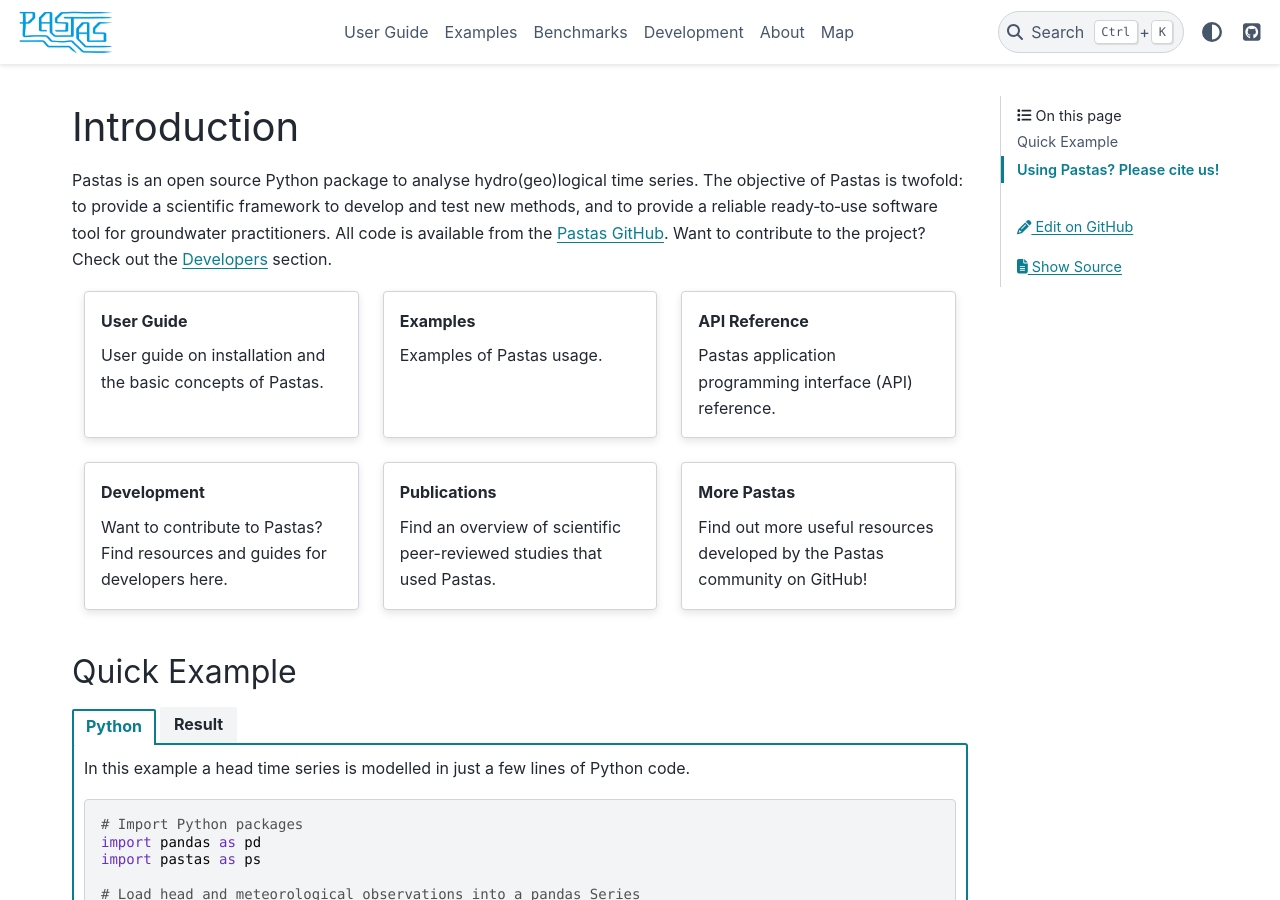
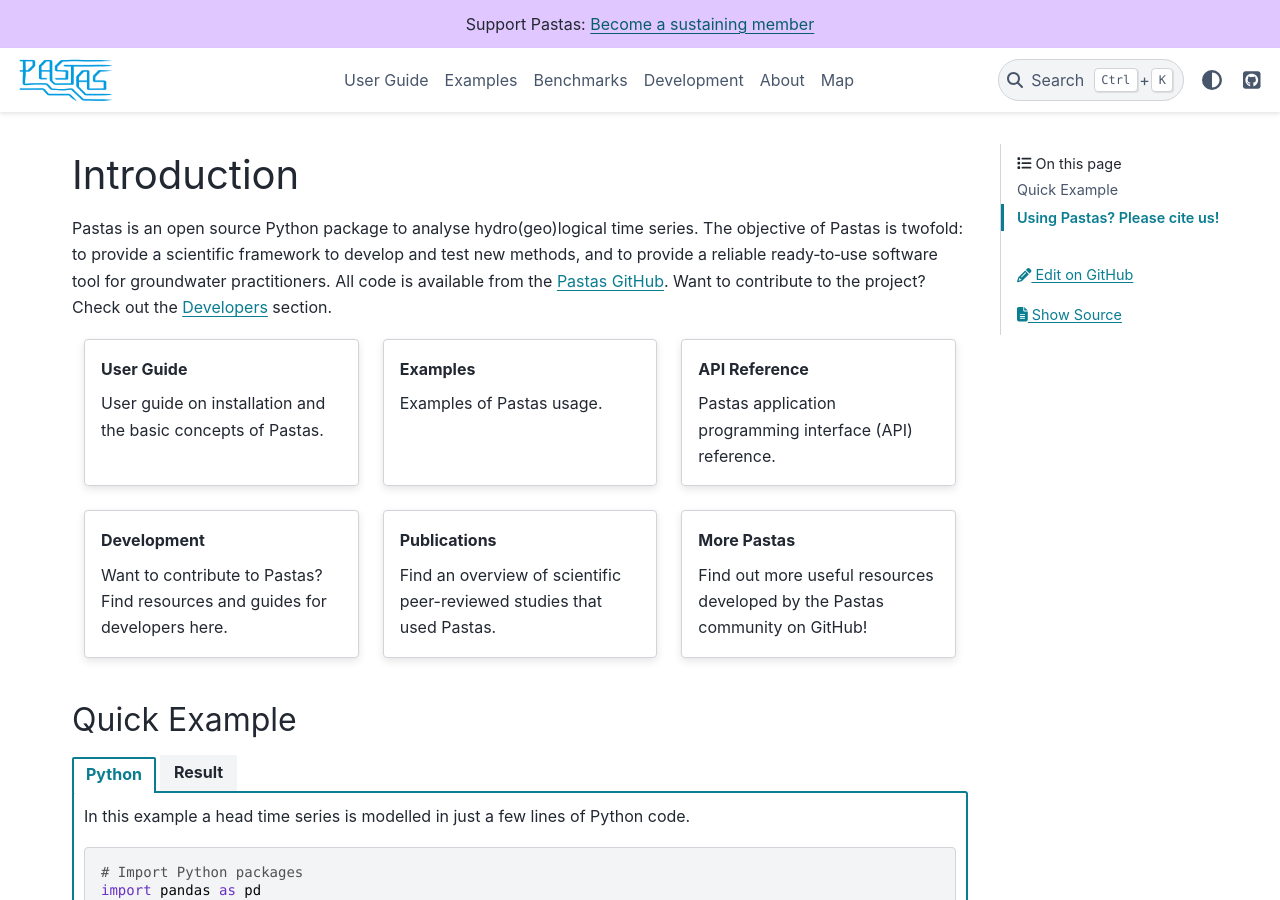
Before and after one commit to pastas/pastas, a Sphinx documentation site: the page built from doc/index.rst, in a window 1280 px wide and 900 px high. Built offline with Sphinx 7.4.7 and the PyData theme 0.15.4, drawn with Linux system fonts in a browser that asks for light colours; pages that are not in the unit, such as notebooks, are missing from menus.

Commit message:
add banner

```diff
--- a/doc/about/index.rst
+++ b/doc/about/index.rst
@@ -23,6 +23,7 @@
 
     history
     team
+    support
     related
     citing
     courses
--- a/doc/conf.py
+++ b/doc/conf.py
@@ -93,7 +93,13 @@
             "type": "fontawesome",  # Default is fontawesome
         }
     ],
-    "announcement": "",  # You can put an announcement (HTML) here
+    "announcement": (
+        'Support Pastas: '
+        '<a href="https://opencollective.com/pastas" '
+        'target="_blank" rel="noopener noreferrer">'
+        "Become a sustaining member"
+        "</a>"
+    ),
     "show_nav_level": 2,
 }
 
```
